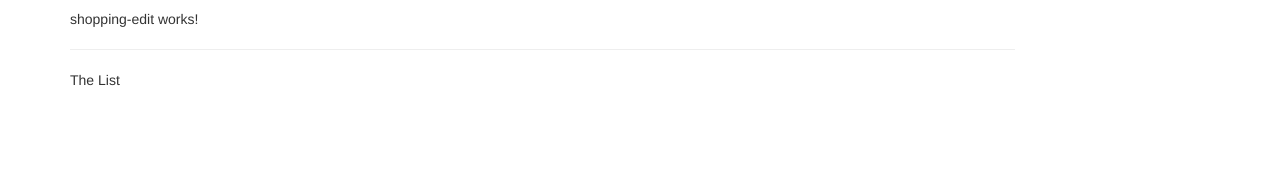
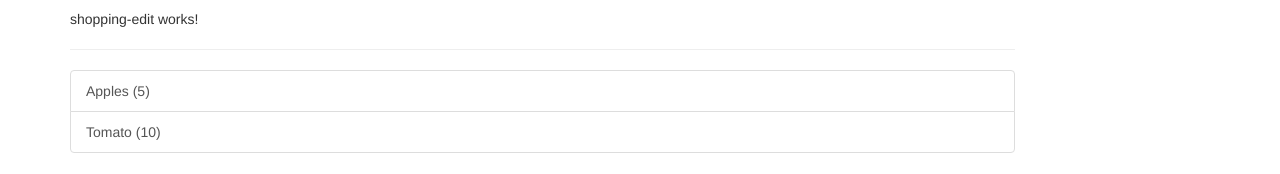
Before and after one commit to pashamo/my-grocery, an Angular app: page / in a window 1280 px wide. Shown: the part 623-797 px from the top of the page. Built offline with nearby package versions, Linux system fonts and the light colour scheme.

Commit message:
feat: created Ingredient model
- Used ingredient model in shopping list

```diff
--- /dev/null
+++ b/src/app/shared/ingredient.model.ts
@@ -0,0 +1,3 @@
+export class Ingredient {
+    constructor(public name: string, public amount:number) {}
+}
--- a/src/app/shopping-list/shopping-list.component.html
+++ b/src/app/shopping-list/shopping-list.component.html
@@ -2,6 +2,11 @@
     <div class="col-xs-10">
         <app-shopping-edit></app-shopping-edit>
         <hr />
-        <p>The List</p>
+        <ul class="list-group">
+            <a
+            class="list-group-item"
+            style="cursor: pointer"
+            *ngFor="let ingredient of ingredients">{{ ingredient.name }} ({{ ingredient.amount }}) </a>
+        </ul>
     </div>
 </div>
--- a/src/app/shopping-list/shopping-list.component.ts
+++ b/src/app/shopping-list/shopping-list.component.ts
@@ -1,4 +1,5 @@
 import { Component, OnInit } from '@angular/core';
+import { Ingredient } from '../shared/ingredient.model';
 
 @Component({
   selector: 'app-shopping-list',
@@ -6,6 +7,10 @@ import { Component, OnInit } from '@angular/core';
   styleUrls: ['./shopping-list.component.css']
 })
 export class ShoppingListComponent implements OnInit {
+  ingredients: Ingredient[] = [
+    new Ingredient('Apples', 5),
+    new Ingredient('Tomato', 10)
+  ]
 
   constructor() { }
 
```
